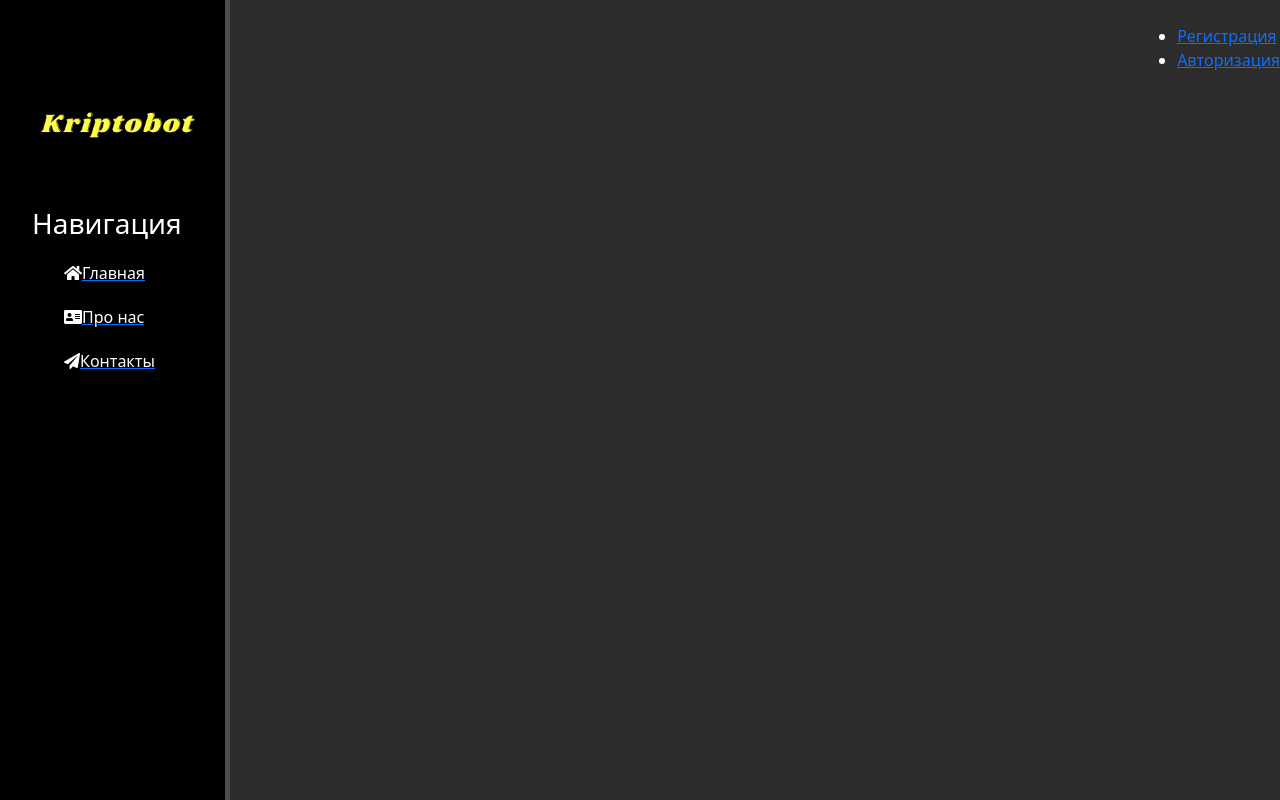
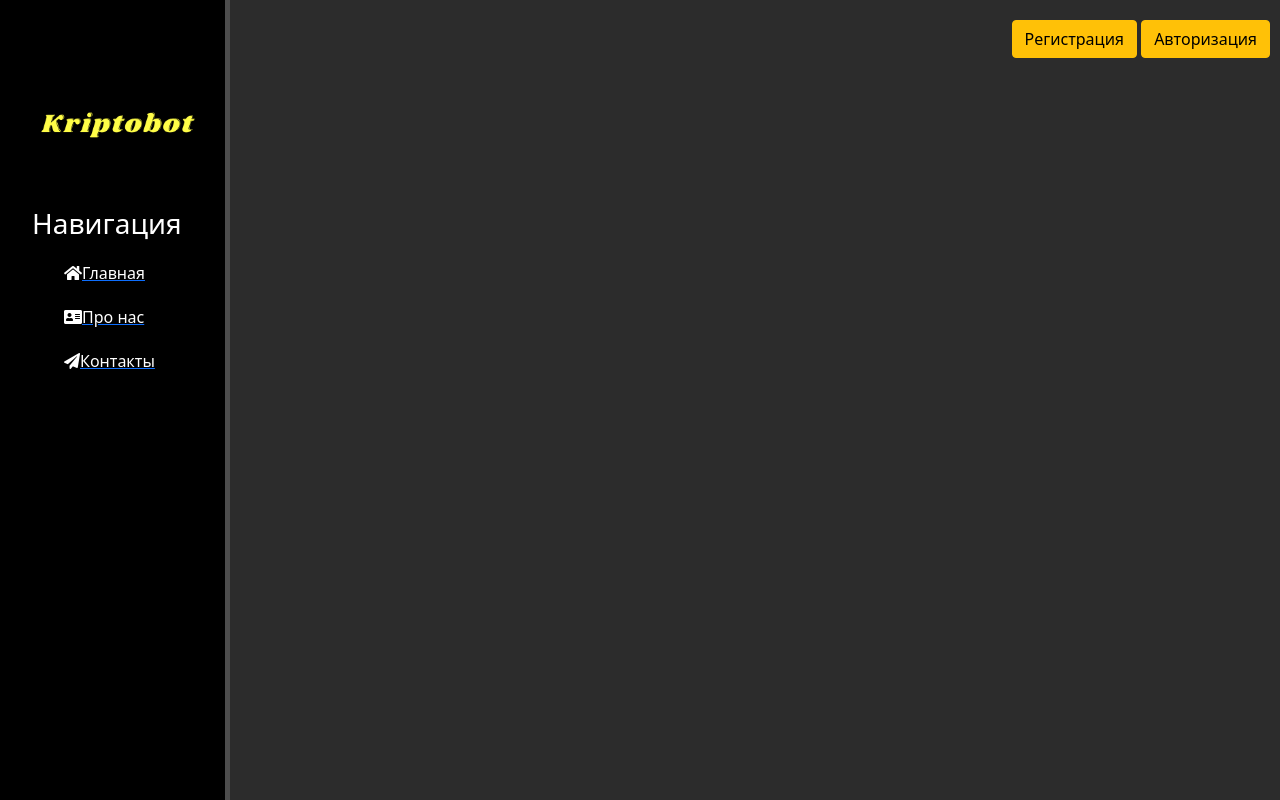
Before and after one commit to yazi08/itog_project, a Django app: page /home_page/ in a window 1280 px wide. Run offline with Django 3.2, Linux system fonts and the light colour scheme; some libraries are stand-ins or nearby versions.

Commit message:
Добавлены кнопки Регистрация и Авторизация

```diff
--- a/trade bot/home_page/static/home_page/css/home_page.css
+++ b/trade bot/home_page/static/home_page/css/home_page.css
@@ -2,6 +2,7 @@ body {
     background: #2c2c2c;
 
 }
+
 
 aside{
     float:left;
@@ -33,18 +34,25 @@ aside ul li {
 }
 
 aside ul li:hover, aside ul a:hover {
-    color:#FFFF00;
+    color:#FFD700;
     text-decoration: none;
     transform: scale(1.05);
 }
 
-nav {
+nav{
     float:right;
     color:#fff;
 
 }
+
 nav ul {
-    list-list: none;
-    display: inline;
-    margin-right: 10px
+    list-style-type: none; /* Убираем маркеры */
+    margin-top: 20px;
+    margin-right: 10px;
+
+
+   }
+
+nav ul li {
+    display: inline; /* Отображать как строчный элемент */
 }
--- a/trade bot/home_page/templates/home_page/home_page.html
+++ b/trade bot/home_page/templates/home_page/home_page.html
@@ -25,10 +25,17 @@
 
     <nav>
         <ul>
-            <li><a href="">Регистрация</a></li>
-            <li><a href="">Авторизация</a></li>
+            <li><button class="btn btn-warning">Регистрация</button></li>
+            <li><button class="btn btn-warning">Авторизация</button></li>
         </ul>
     </nav>
+
+    <main>
+        {% block content %}
+        {% endblock %}
+
+
+    </main>
 
 
 
```
Also changed, not shown: trade bot/home_page/models.py (+6 -8 lines).
